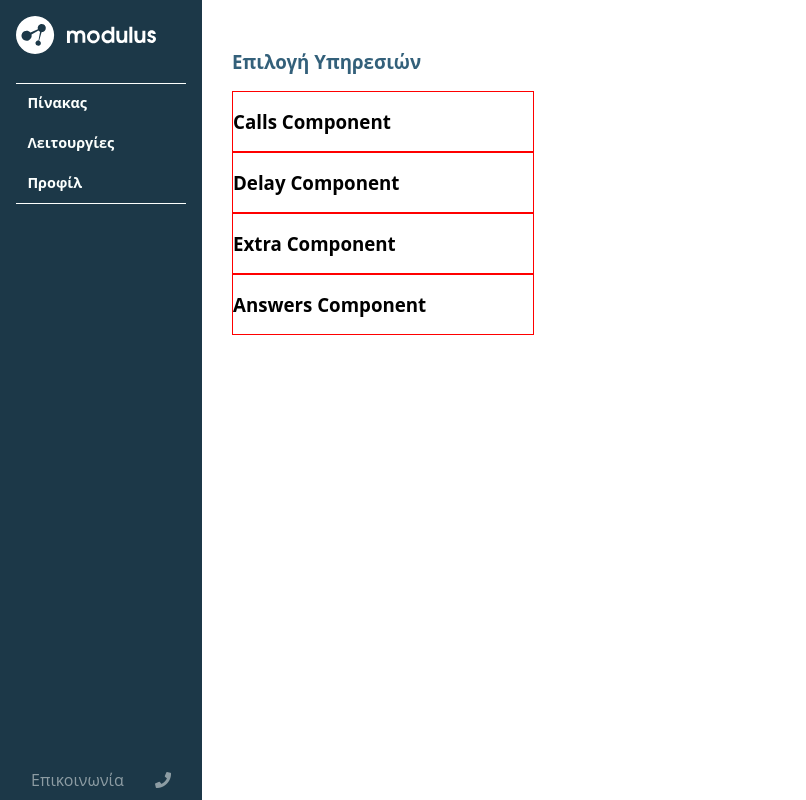
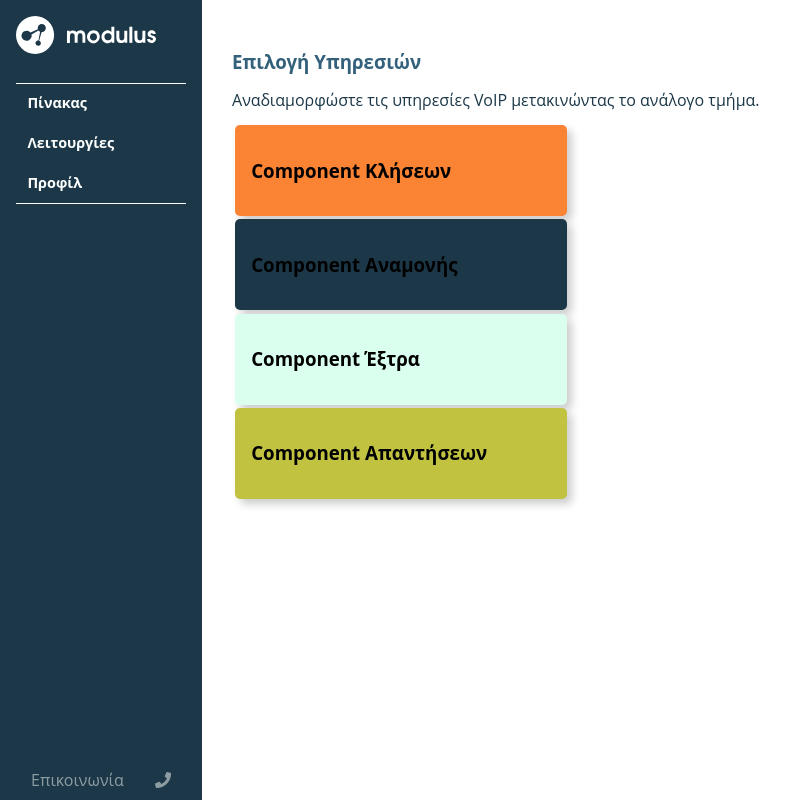
Before and after one commit to vpetridis/react-dashboard_02, a React (Create React App) app: page /services in a window 1280 px wide. Shown: the whole page, without its empty margins (0-806 px from the left). Built offline with nearby package versions, Linux system fonts and the light colour scheme.

Commit message:
finished project

```diff
--- a/src/components/App/App.module.css
+++ b/src/components/App/App.module.css
@@ -1,6 +1,11 @@
 :root {
   --color-primary: #33607a;
   --color-accent: #1c3848;
+
+  --clr-services-a: #fa8334;
+  --clr-services-b: #daffef;
+  --clr-services-c: #1c3848;
+  --clr-services-d: #c0c240;
 
   --fc-primary: #fcfffd;
   --fc-secondary: #daffef;
@@ -11,8 +16,9 @@
 }
 
 .container {
-  width: 80vw;
+  width: 100vw;
   height: 100vh;
+  overflow: hidden;
   display: grid;
   grid-template-columns: 200px calc(100vw - 200px);
   grid-template-rows: auto auto;
--- a/src/components/Services/ServiceComponents/Answers.js
+++ b/src/components/Services/ServiceComponents/Answers.js
@@ -1,10 +1,10 @@
 import React from 'react'
 import styles from './ServiceComponent.module.css'
 
-export default function Answers() {
-   return (
-      <div className={styles.container}>
-         <h3>Answers Component</h3>
-      </div>
-   )
+export default function Answers(props) {
+  return (
+    <div style={{ background: `${props.color}` }} className={styles.container}>
+      <h3 className={styles.title}>Component Απαντήσεων</h3>
+    </div>
+  )
 }
--- a/src/components/Services/ServiceComponents/Calls.js
+++ b/src/components/Services/ServiceComponents/Calls.js
@@ -1,10 +1,10 @@
 import React from 'react'
 import styles from './ServiceComponent.module.css'
 
-export default function Calls() {
+export default function Calls(props) {
    return (
-      <div className={styles.container}>
-         <h3>Calls Component</h3>
+      <div style={{background:`${props.color}`}} className={styles.container}>
+         <h3 className={styles.title}>Component Κλήσεων</h3>
       </div>
    )
 }
--- a/src/components/Services/ServiceComponents/Delay.js
+++ b/src/components/Services/ServiceComponents/Delay.js
@@ -1,10 +1,10 @@
 import React from 'react'
 import styles from './ServiceComponent.module.css'
 
-export default function Delay() {
+export default function Delay(props) {
   return (
-    <div className={styles.container}>
-      <h3>Delay Component</h3>
+    <div style={{background:`${props.color}`}} className={styles.container}>
+      <h3 className={styles.title}>Component Αναμονής</h3>
     </div>
   )
 }
--- a/src/components/Services/ServiceComponents/Extra.js
+++ b/src/components/Services/ServiceComponents/Extra.js
@@ -1,10 +1,10 @@
 import React from 'react'
 import styles from './ServiceComponent.module.css'
 
-export default function Extra() {
+export default function Extra(props) {
   return (
-    <div className={styles.container}>
-      <h3>Extra Component</h3>
+    <div style={{ background: `${props.color}` }} className={styles.container}>
+      <h3 className={styles.title}>Component Έξτρα</h3>
     </div>
   )
 }
--- a/src/components/Services/ServiceComponents/ServiceComponent.module.css
+++ b/src/components/Services/ServiceComponents/ServiceComponent.module.css
@@ -1,9 +1,21 @@
+
 .container {
-  border: 1px solid red;
+  position: relative;
+  margin: .2em;
+  padding: 1em;
   width: 300px;
   display: flex;
+  box-shadow: 5px 5px 8px rgba(0, 0, 0, 0.2);
+  border-radius: 5px;
 }
 
+
 .title {
-  display: inline-block;
+  text-align: center;
 }
+
+
+
+.info {
+  color: var(--color-accent);
+}
--- a/src/components/Services/Services.module.css
+++ b/src/components/Services/Services.module.css
@@ -10,3 +10,17 @@
 .info {
   color: var(--color-accent);
 }
+
+.item{
+  border: 1px solid blue;
+}
+
+.item::after {
+  content: '';
+  position: absolute;
+  bottom: -50px;
+  left: 50%;
+  height: 50px;
+  width: 2px;
+  background-color: rgb(174, 174, 174);
+}
--- a/src/components/Services/ServicesDnD.js
+++ b/src/components/Services/ServicesDnD.js
@@ -1,5 +1,6 @@
 import React, { useState } from 'react'
 import styles from './Services.module.css'
+
 
 import { DragDropContext, Droppable, Draggable } from 'react-beautiful-dnd'
 
@@ -28,12 +29,13 @@ export default function ServicesDnD(props) {
   return (
     <div className={styles.container}>
       <h3 className={styles.title}>Επιλογή Υπηρεσιών</h3>
+      <p className={styles.info}>Αναδιαμορφώστε τις υπηρεσίες VoIP μετακινώντας το ανάλογο τμήμα.</p>
       <DragDropContext onDragEnd={onDragEnd}>
-        <Droppable droppableId="droppable" direction="vertical">
+        <Droppable  droppableId="droppable" direction="vertical">
           {(provided, snapshot) => (
             <div ref={provided.innerRef} {...provided.droppableProps}>
               {items.map((item, index) => (
-                <Draggable key={item.key} draggableId={item.key} index={index}>
+                <Draggable className={styles.item} key={item.key} draggableId={item.key} index={index}>
                   {(provided, snapshot) => (
                     <div
                       ref={provided.innerRef}
--- a/src/components/UserProfile/UserProfile.js
+++ b/src/components/UserProfile/UserProfile.js
@@ -25,6 +25,11 @@ export default function UserProfile() {
         Για την παρουσίαση των δεδομένων στον χρήστη χρησιμοποιήθηκε η πιο γνωστή βιβλιοθήκη{' '}
         <a href="http://recharts.org/en-US">Recharts</a>
       </p>
+      <p className={styles.info}>
+        Για την επιλογή των υπηρεσιών από τους πελάτες έχει δημιουργηθεί ένα drag and drop component
+        με τη βιβλιοθήκη{' '}
+        <a href="https://github.com/atlassian/react-beautiful-dnd">React-beautiful-DnD</a>
+      </p>
     </div>
   )
 }
--- a/src/pages/Services.js
+++ b/src/pages/Services.js
@@ -9,10 +9,10 @@ export default function Services() {
   return (
     <>
       <ServicesDnD>
-        <Calls />
-        <Delay />
-        <Extra />
-        <Answers />
+        <Calls color="var(--clr-services-a)" />
+        <Delay color="var(--clr-services-c)" />
+        <Extra color="var(--clr-services-b)" />
+        <Answers color="var(--clr-services-d)" />
       </ServicesDnD>
     </>
   )
```
Also changed, not shown: 1 other file (tests, documents, lock files or other folders).
